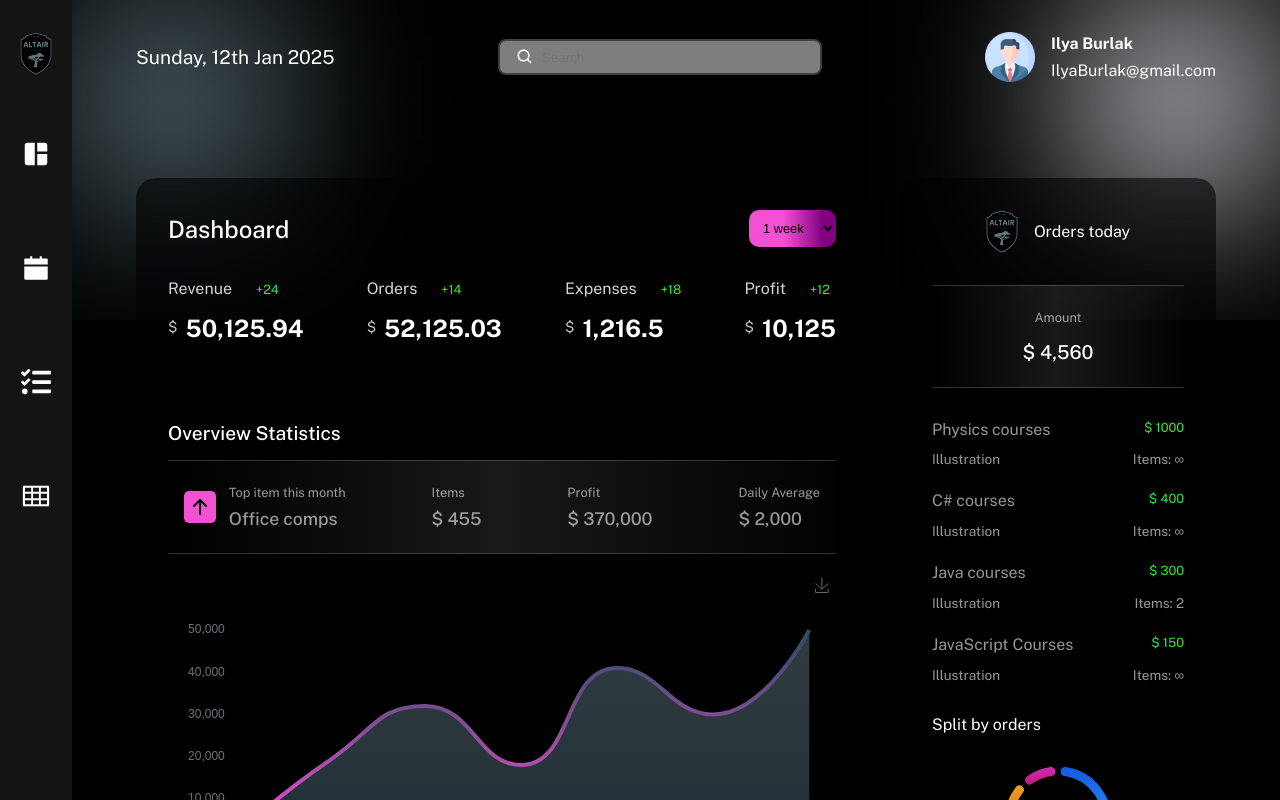
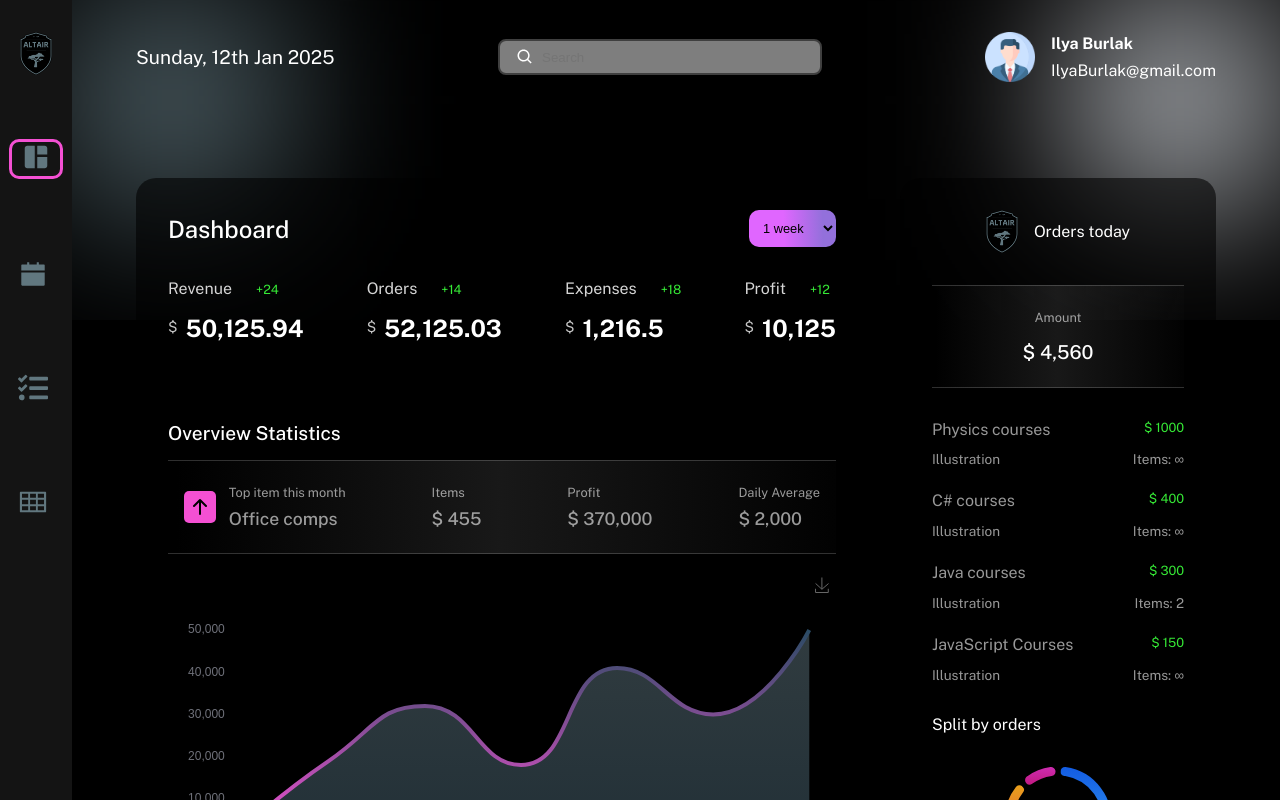
Before and after one commit to IlyaBurlak/Altair-Admin, a React (Vite) app: page /dashboard in a window 1280 px wide. Built offline with nearby package versions, Linux system fonts and the light colour scheme.

Commit message:
refactor: add style

```diff
--- a/src/components/AddCardModal/AddCardModal.module.css
+++ b/src/components/AddCardModal/AddCardModal.module.css
@@ -33,7 +33,7 @@
     width: 6rem;
     align-self: flex-end;
     margin-top: 1.5rem;
-    background: var(--orange-gradient);
+    background: var( --purple-gradient);
     border: none;
     padding: 10px;
     color: white;
--- a/src/components/Sidebar/Sidebar.jsx
+++ b/src/components/Sidebar/Sidebar.jsx
@@ -3,21 +3,24 @@ import { MdSpaceDashboard } from "react-icons/md";
 import { AiFillCalendar, AiOutlineTable } from "react-icons/ai";
 import { FaTasks } from "react-icons/fa";
 import { NavLink } from 'react-router-dom';
+
 const Sidebar = () => {
     return (
         <div className={css.container}>
-
             <img src="./logo.png" alt="logo" className={css.logo} />
 
-
             <div className={css.menu}>
-                <NavLink to="dashboard" className={css.item} title={"Dashboard"}>
+                <NavLink
+                    to="dashboard"
+                    className={({ isActive }) => `${css.item} ${isActive ? css.active : ''}`}
+                    title={"Dashboard"}
+                >
                     <MdSpaceDashboard size={30} />
                 </NavLink>
 
                 <NavLink
                     to="calendar"
-                    className={css.item}
+                    className={({ isActive }) => `${css.item} ${isActive ? css.active : ''}`}
                     title="Calendar"
                 >
                     <AiFillCalendar size={30} />
@@ -25,7 +28,7 @@ const Sidebar = () => {
 
                 <NavLink
                     to="board"
-                    className={css.item}
+                    className={({ isActive }) => `${css.item} ${isActive ? css.active : ''}`}
                     title="Trello Board"
                 >
                     <FaTasks size={30} />
@@ -33,7 +36,7 @@ const Sidebar = () => {
 
                 <NavLink
                     to="users"
-                    className={css.item}
+                    className={({ isActive }) => `${css.item} ${isActive ? css.active : ''}`}
                     title="Users"
                 >
                     <AiOutlineTable size={30} />
@@ -43,4 +46,4 @@ const Sidebar = () => {
     )
 }
 
-export default Sidebar
+export default Sidebar;
--- a/src/components/Sidebar/Sidebar.module.css
+++ b/src/components/Sidebar/Sidebar.module.css
@@ -26,6 +26,11 @@
 }
 
 .item>svg{
-    fill: white;
+    fill:  var(--grey-altair);
     width: 3rem;
 }
+
+.active {
+    border: 3px solid var(--purple);
+    border-radius: 10px;
+}
--- a/src/index.css
+++ b/src/index.css
@@ -5,10 +5,11 @@
   --grey: rgba(255, 255, 255, 0.597);
   --orange: #ff805d;
   --green: rgb(54, 234, 54);
-  --orange-gradient: linear-gradient(
-    268.35deg,
-    purple 15.47%,
-    #F450D3 60.18%
+  --purple:#F450D3;
+   --purple-gradient: linear-gradient(
+           268.35deg,
+           #9370DB 15.47%, /* Светлый фиолетовый */
+           #E066FF 60.18% /* Более приглушенный розовый */
   );
 }
 
--- a/src/pages/Calendar/Calendar.css
+++ b/src/pages/Calendar/Calendar.css
@@ -5,7 +5,7 @@
     max-width: 1100px;
 }
 .fc-event{
-    background: var(--orange-gradient)!important;
+    background: var( --purple-gradient)!important;
 }
 .fc .fc-timegrid-slot{
     height: 2.5rem!important;
--- a/src/pages/Dashboard/Dashboard.module.css
+++ b/src/pages/Dashboard/Dashboard.module.css
@@ -30,7 +30,7 @@
 }
 .durationButton > select {
   border: none;
-  background: var(--orange-gradient);
+  background: var( --purple-gradient);
   padding: 10px;
   font-weight: 500;
   border-radius: 10px;
--- a/src/pages/DataGrid/DataGrid.jsx
+++ b/src/pages/DataGrid/DataGrid.jsx
@@ -15,7 +15,7 @@ const DataGrid = () => {
             header: 'Last Name',
         },
         {
-            accessorKey: "address", //normal accessorKey
+            accessorKey: "address",
             header: "Address",
         },
         {
```
